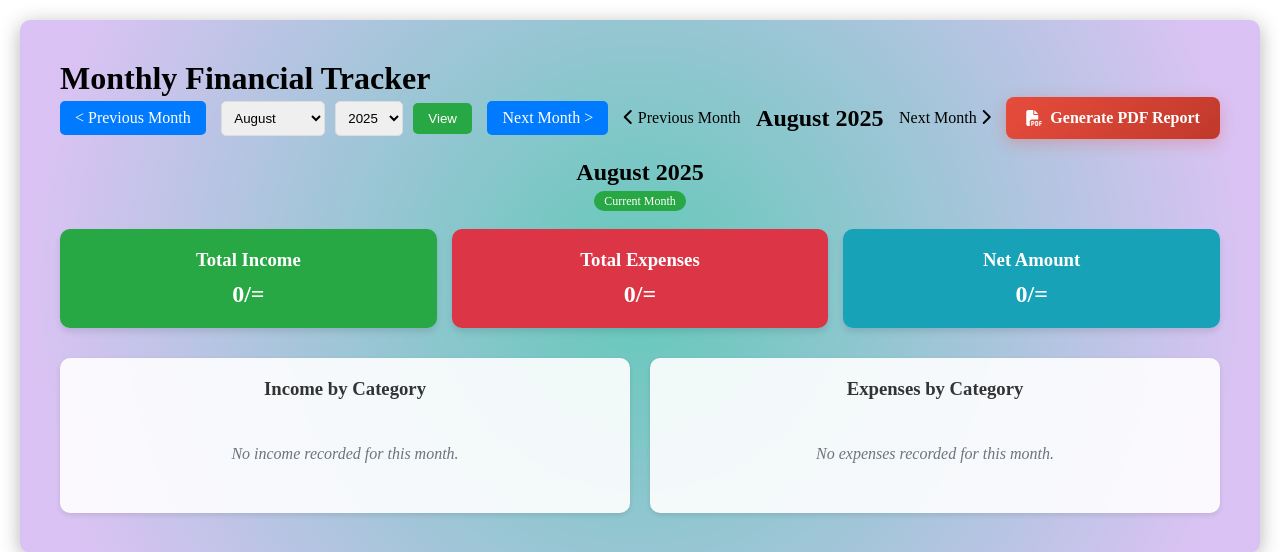
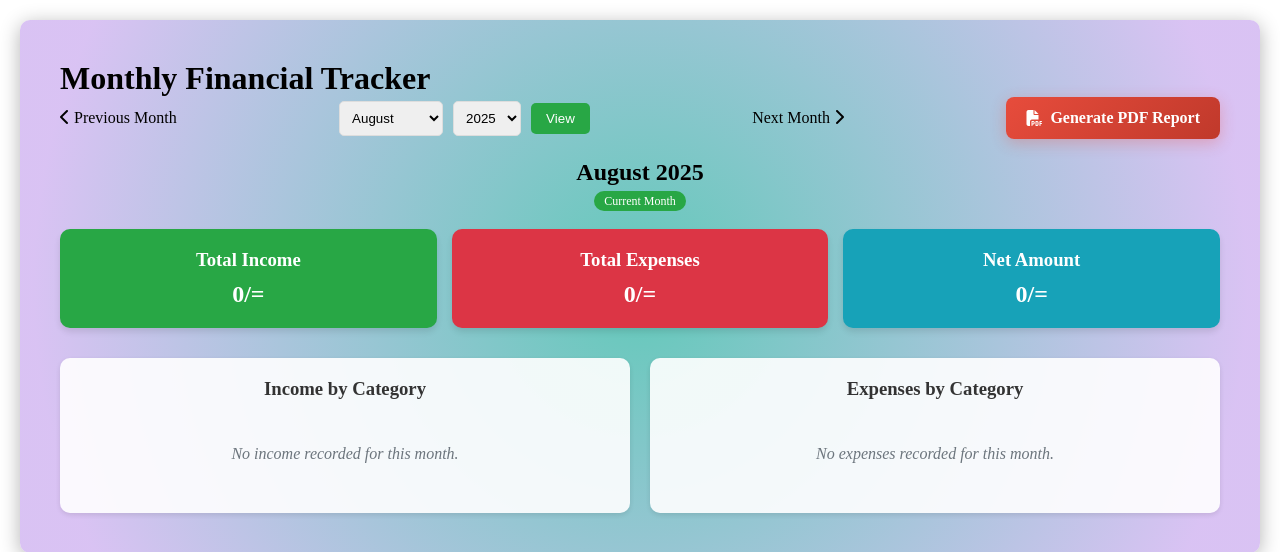
Before and after one commit to Ajlanalif/WalletHub, a Flask app: page /monthly_tracker in a window 1280 px wide. Shown: the part 124-676 px from the top of the page. Run offline with Flask 3, Linux system fonts and the light colour scheme; a user stored in the database is signed in; tables that the repository leaves empty hold one stand-in row (values such as "Sample post").

Commit message:
corrected the pdf generator

```diff
--- a/app.py
+++ b/app.py
@@ -3081,7 +3081,7 @@
             total_income += transaction.amount
 
         # Create income table
-        income_table_data = [['Account', 'Date', 'Source', 'Amount (৳)']]
+        income_table_data = [['Account', 'Date', 'Source', 'Amount (BDT.)']]
 
         for account_name, transactions in income_data.items():
             for trans in transactions:
@@ -3146,7 +3146,7 @@
             total_expense += transaction.amount
 
         # Create expense table
-        expense_table_data = [['Account', 'Date', 'Category', 'Amount (৳)']]
+        expense_table_data = [['Account', 'Date', 'Category', 'Amount (BDT.)']]
 
         for account_name, transactions in expense_data.items():
             for trans in transactions:
@@ -3187,15 +3187,13 @@
 
     # Get receivables that were created in this month or have payments in this month
     receivables = Receivable.query.filter(
-        Receivable.user_id == current_user.id,
-        db.or_(
-            func.date(Receivable.date_lent) >= start_date,
-            func.date(Receivable.date_lent) <= end_date
-        )
+    Receivable.user_id == current_user.id,
+    func.date(Receivable.date_lent) >= start_date,
+    func.date(Receivable.date_lent) <= end_date
     ).order_by(Receivable.date_lent).all()
 
     if receivables:
-        receivable_table_data = [['Account', 'Amount (৳)', 'Debtor Name', 'Return Date', 'Status']]
+        receivable_table_data = [['Account', 'Debtor Name', 'Return Date', 'Amount (BDT.)','Status']]
         total_receivables = 0
 
         for receivable in receivables:
@@ -3211,15 +3209,15 @@
 
             receivable_table_data.append([
                 account_name,
-                f"{receivable.amount:.2f}",
                 receivable.debtor_name,
                 return_date,
+                f"{receivable.amount:.2f}",
                 status
             ])
             total_receivables += receivable.amount
 
         # Add total row
-        receivable_table_data.append(['', f"{total_receivables:.2f}", 'TOTAL RECEIVABLES', '', ''])
+        receivable_table_data.append(['', '', 'TOTAL RECEIVABLES',  f"{total_receivables:.2f}", ''])
 
         receivable_table = Table(receivable_table_data, colWidths=[1.5*inch, 1.3*inch, 1.8*inch, 1.3*inch, 1.1*inch])
         receivable_table.setStyle(TableStyle([
@@ -3254,7 +3252,7 @@
     ).order_by(Loan.date_taken).all()
 
     if loans:
-        loan_table_data = [['Account', 'Amount (৳)', 'Lender Name', 'Return Date', 'Status']]
+        loan_table_data = [['Account', 'Lender Name', 'Return Date','Amount (BDT.)', 'Status']]
         total_loans = 0
 
         for loan in loans:
@@ -3275,15 +3273,15 @@
 
             loan_table_data.append([
                 account_name,
-                f"{loan.amount:.2f}",
                 loan.lender_name,
                 return_date,
+                f"{loan.amount:.2f}",
                 status
             ])
             total_loans += loan.amount
 
         # Add total row
-        loan_table_data.append(['', f"{total_loans:.2f}", 'TOTAL LOANS', '', ''])
+        loan_table_data.append(['', '', '', 'TOTAL LOANS',f"{total_loans:.2f}" ])
 
         loan_table = Table(loan_table_data, colWidths=[1.5*inch, 1.3*inch, 1.8*inch, 1.3*inch, 1.1*inch])
         loan_table.setStyle(TableStyle([
--- a/templates/monthly_tracker.html
+++ b/templates/monthly_tracker.html
@@ -11,9 +11,15 @@
         <h1>Monthly Financial Tracker</h1>
 
         <div class="month-navigation">
-            <a href="{{ url_for('monthly_tracker', year=prev_year, month=prev_month) }}" class="nav-button">&lt; Previous Month</a>
 
-            <form method="GET" action="{{ url_for('monthly_tracker') }}" class="month-selector">
+
+
+
+    <a href="{{ url_for('monthly_tracker', year=prev_year, month=prev_month) }}" class="nav-btn">
+    <i class="fas fa-chevron-left"></i> Previous Month
+    </a>
+
+ <form method="GET" action="{{ url_for('monthly_tracker') }}" class="month-selector">
                 <select name="month" id="month-select">
                     {% for i in range(1, 13) %}
                     <option value="{{ i }}" {% if i == month %}selected{% endif %}>{{ month_names[i-1] }}</option>
@@ -28,13 +34,6 @@
 
                 <button type="submit" class="view-button">View</button>
             </form>
-
-            <a href="{{ url_for('monthly_tracker', year=next_year, month=next_month) }}" class="nav-button">Next Month &gt;</a>
-             <a href="{{ url_for('monthly_tracker', year=prev_year, month=prev_month) }}" class="nav-btn">
-        <i class="fas fa-chevron-left"></i> Previous Month
-    </a>
-
-    <h2>{{ month_name }}</h2>
 
     <a href="{{ url_for('monthly_tracker', year=next_year, month=next_month) }}" class="nav-btn">
         Next Month <i class="fas fa-chevron-right"></i>
```
